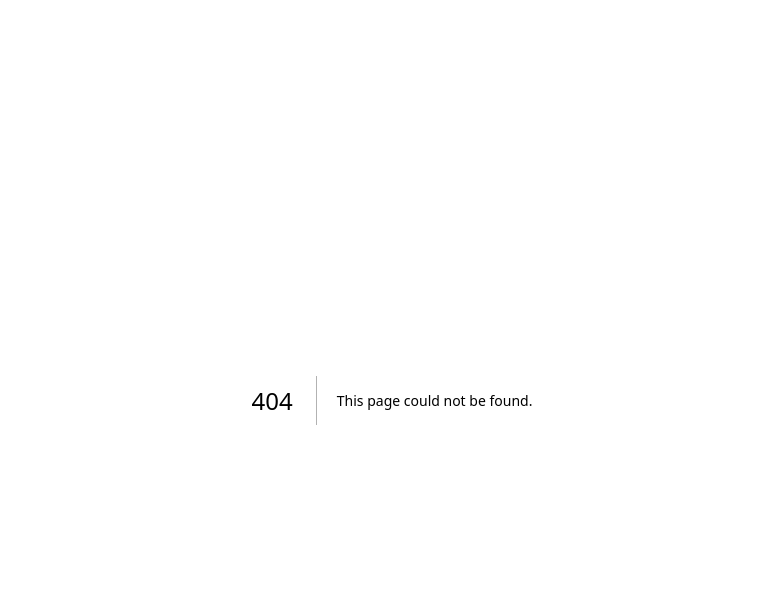
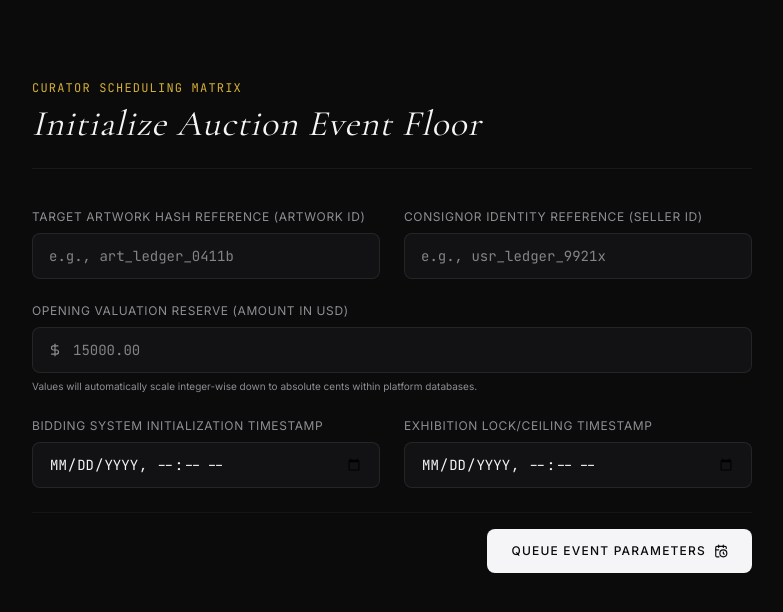
Before and after one commit to bineetNaidu/art-auction-platform, a Next.js app in the folder apps/web/: page /studio/schedule in a window 1280 px wide. Before the commit this address had no page. Shown: the top 612 px of the page, without its empty margins (248-1031 px from the left). Built offline with nearby package versions, Linux system fonts and the light colour scheme; no server answers.

Commit message:
feat(web): deploy auction scheduling dashboard with strict cent currency mutation

```diff
--- /dev/null
+++ b/apps/web/src/app/(studio)/studio/schedule/page.tsx
@@ -0,0 +1,246 @@
+"use client";
+
+import React, { useState } from "react";
+import { useRouter } from "next/navigation";
+import { motion } from "framer-motion";
+import { CalendarClock, ArrowRight, Loader2, AlertCircle, CheckCircle2, DollarSign } from "lucide-react";
+import { apiClient } from "@/lib/api-client";
+
+export default function StudioSchedulePage() {
+  const router = useRouter();
+
+  // Core state metrics mapped to backend specification
+  const [artworkId, setArtworkId] = useState("");
+  const [sellerId, setSellerId] = useState("");
+  const [priceInput, setPriceInput] = useState(""); // Managed as raw decimal string on UI thread
+  const [startTime, setStartTime] = useState("");
+  const [endTime, setEndTime] = useState("");
+
+  const [isLoading, setIsLoading] = useState(false);
+  const [feedback, setFeedback] = useState<{ type: "success" | "error"; message: string } | null>(null);
+
+  const handleSubmit = async (e: React.FormEvent) => {
+    e.preventDefault();
+    setIsLoading(true);
+    setFeedback(null);
+
+    // Enforce chronological correctness before executing network traffic
+    const startTimestamp = new Date(startTime).getTime();
+    const endTimestamp = new Date(endTime).getTime();
+
+    if (endTimestamp <= startTimestamp) {
+      setFeedback({
+        type: "error",
+        message: "Temporal paradox detected. The ending ceiling limit must strictly exceed the initialization timestamp.",
+      });
+      setIsLoading(false);
+      return;
+    }
+
+    const floatPrice = parseFloat(priceInput);
+    if (isNaN(floatPrice) || floatPrice <= 0) {
+      setFeedback({
+        type: "error",
+        message: "Opening valuation metadata must be a positive numeric metric.",
+      });
+      setIsLoading(false);
+      return;
+    }
+
+    // STRICT CURRENCY VALUE RULE: Absolute conversion to integer cents
+    const startPriceInCents = Math.round(floatPrice * 100);
+
+    // Extract authorization context securely
+    const match = document.cookie.match(/(^| )aura_session_token=([^;]+)/);
+    const token = match ? match[2] : undefined;
+
+    if (!token) {
+      setFeedback({
+        type: "error",
+        message: "Authorization expired. Re-authenticate to broadcast market windows.",
+      });
+      setIsLoading(false);
+      return;
+    }
+
+    // Dispatch parameters to the transaction layer matrix
+    const response = await apiClient("/auctions", {
+      method: "POST",
+      token,
+      body: JSON.stringify({
+        artworkId,
+        sellerId,
+        startPrice: startPriceInCents, // Forwarded safely as integer cents
+        startTime: new Date(startTime).toISOString(),
+        endTime: new Date(endTime).toISOString(),
+      }),
+    });
+
+    if (response.success) {
+      setFeedback({
+        type: "success",
+        message: "Auction parameters registered and queued. Relocating to catalog overview boards...",
+      });
+
+      // Purge state inputs cleanly
+      setArtworkId("");
+      setSellerId("");
+      setPriceInput("");
+      setStartTime("");
+      setEndTime("");
+
+      // Transition to global landing floor
+      setTimeout(() => {
+        router.push("/");
+      }, 2000);
+    } else {
+      setFeedback({
+        type: "error",
+        message: response.message || "Ecosystem gateway rejected the temporal event layout.",
+      });
+    }
+    setIsLoading(false);
+  };
+
+  return (
+    <div className="max-w-3xl mx-auto px-6 py-12 lg:py-20">
+
+      {/* Editorial Navigation Headers */}
+      <div className="border-b border-white/6 pb-6 mb-10">
+        <span className="font-ticker text-xs uppercase tracking-widest text-gold-accent mb-2 block">
+          Curator Scheduling Matrix
+        </span>
+        <h1 className="font-editorial text-3xl md:text-4xl text-text-primary tracking-wide italic">
+          Initialize Auction Event Floor
+        </h1>
+      </div>
+
+      {/* Reactive Feedback Messaging Context */}
+      {feedback && (
+        <motion.div
+          initial={{ opacity: 0, y: -10 }}
+          animate={{ opacity: 1, y: 0 }}
+          className={`mb-8 p-4 rounded-xl border text-xs font-interface flex items-center gap-3 ${
+            feedback.type === "error"
+              ? "bg-crimson-alert/10 border-crimson-alert/20 text-crimson-alert"
+              : "bg-gold-accent/10 border-gold-accent/20 text-gold-accent"
+          }`}
+        >
+          {feedback.type === "error" ? <AlertCircle size={16} /> : <CheckCircle2 size={16} />}
+          <span>{feedback.message}</span>
+        </motion.div>
+      )}
+
+      {/* Structural Forms Mapping */}
+      <form onSubmit={handleSubmit} className="space-y-6">
+
+        <div className="grid grid-cols-1 md:grid-cols-2 gap-6">
+          <div>
+            <label className="block font-interface text-xs uppercase tracking-wider text-text-muted mb-2">
+              Target Artwork Hash Reference (Artwork ID)
+            </label>
+            <input
+              type="text"
+              required
+              value={artworkId}
+              onChange={(e) => setArtworkId(e.target.value)}
+              disabled={isLoading}
+              className="w-full bg-bg-card border border-white/8 focus:border-gold-accent text-sm text-text-primary px-4 py-3 rounded-lg font-ticker outline-none transition-colors duration-200"
+              placeholder="e.g., art_ledger_0411b"
+            />
+          </div>
+
+          <div>
+            <label className="block font-interface text-xs uppercase tracking-wider text-text-muted mb-2">
+              Consignor Identity Reference (Seller ID)
+            </label>
+            <input
+              type="text"
+              required
+              value={sellerId}
+              onChange={(e) => setSellerId(e.target.value)}
+              disabled={isLoading}
+              className="w-full bg-bg-card border border-white/8 focus:border-gold-accent text-sm text-text-primary px-4 py-3 rounded-lg font-ticker outline-none transition-colors duration-200"
+              placeholder="e.g., usr_ledger_9921x"
+            />
+          </div>
+        </div>
+
+        <div>
+          <label className="block font-interface text-xs uppercase tracking-wider text-text-muted mb-2">
+            Opening Valuation Reserve (Amount in USD)
+          </label>
+          <div className="relative">
+            <div className="absolute left-4 top-1/2 -translate-y-1/2 text-text-muted pointer-events-none">
+              <DollarSign size={14} />
+            </div>
+            <input
+              type="number"
+              required
+              step="0.01"
+              min="0.01"
+              value={priceInput}
+              onChange={(e) => setPriceInput(e.target.value)}
+              disabled={isLoading}
+              className="w-full bg-bg-card border border-white/8 focus:border-gold-accent text-sm text-text-primary pl-10 pr-4 py-3 rounded-lg font-ticker outline-none transition-colors duration-200"
+              placeholder="15000.00"
+            />
+          </div>
+          <span className="text-[10px] font-interface text-text-muted mt-1.5 block">
+            Values will automatically scale integer-wise down to absolute cents within platform databases.
+          </span>
+        </div>
+
+        <div className="grid grid-cols-1 md:grid-cols-2 gap-6">
+          <div>
+            <label className="block font-interface text-xs uppercase tracking-wider text-text-muted mb-2">
+              Bidding System Initialization Timestamp
+            </label>
+            <input
+              type="datetime-local"
+              required
+              value={startTime}
+              onChange={(e) => setStartTime(e.target.value)}
+              disabled={isLoading}
+              className="w-full bg-bg-card border border-white/8 focus:border-gold-accent text-sm text-text-primary px-4 py-3 rounded-lg font-ticker uppercase outline-none transition-colors duration-200"
+            />
+          </div>
+
+          <div>
+            <label className="block font-interface text-xs uppercase tracking-wider text-text-muted mb-2">
+              Exhibition Lock/Ceiling Timestamp
+            </label>
+            <input
+              type="datetime-local"
+              required
+              value={endTime}
+              onChange={(e) => setEndTime(e.target.value)}
+              disabled={isLoading}
+              className="w-full bg-bg-card border border-white/8 focus:border-gold-accent text-sm text-text-primary px-4 py-3 rounded-lg font-ticker uppercase outline-none transition-colors duration-200"
+            />
+          </div>
+        </div>
+
+        {/* Form Action Controls with Micro Scaling Physics */}
+        <div className="pt-4 border-t border-white/4 flex justify-end">
+          <motion.button
+            whileHover={{ scale: isLoading ? 1 : 1.01 }}
+            whileTap={{ scale: isLoading ? 1 : 0.99 }}
+            type="submit"
+            disabled={isLoading}
+            className="bg-text-primary hover:bg-gold-accent disabled:bg-white/2 text-bg-main disabled:text-text-muted font-interface font-medium text-xs uppercase tracking-widest py-3.5 px-6 rounded-lg flex items-center justify-center gap-2 cursor-pointer transition-colors duration-300"
+          >
+            {isLoading ? (
+              <Loader2 size={14} className="animate-spin" />
+            ) : (
+              <>
+                Queue Event Parameters <CalendarClock size={14} />
+              </>
+            )}
+          </motion.button>
+        </div>
+
+      </form>
+    </div>
+  );
+}
```
